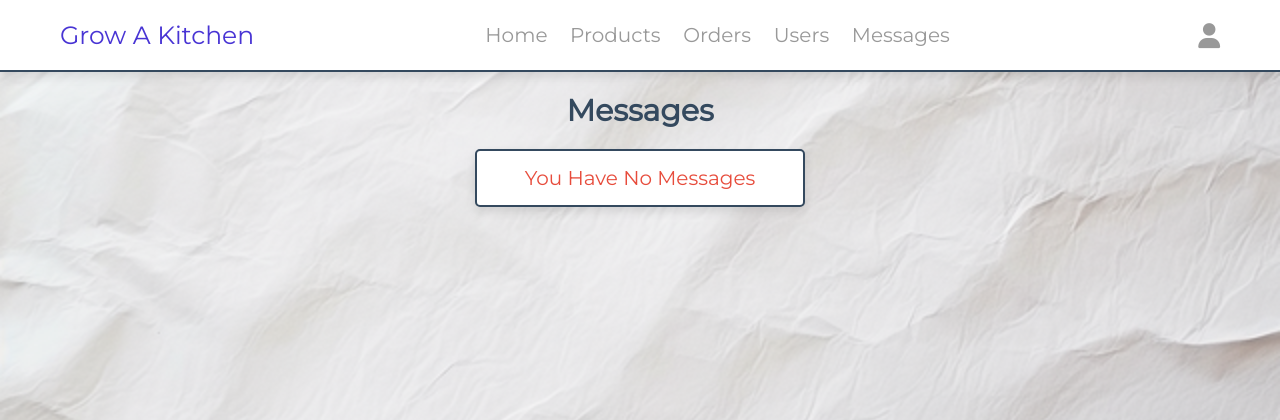
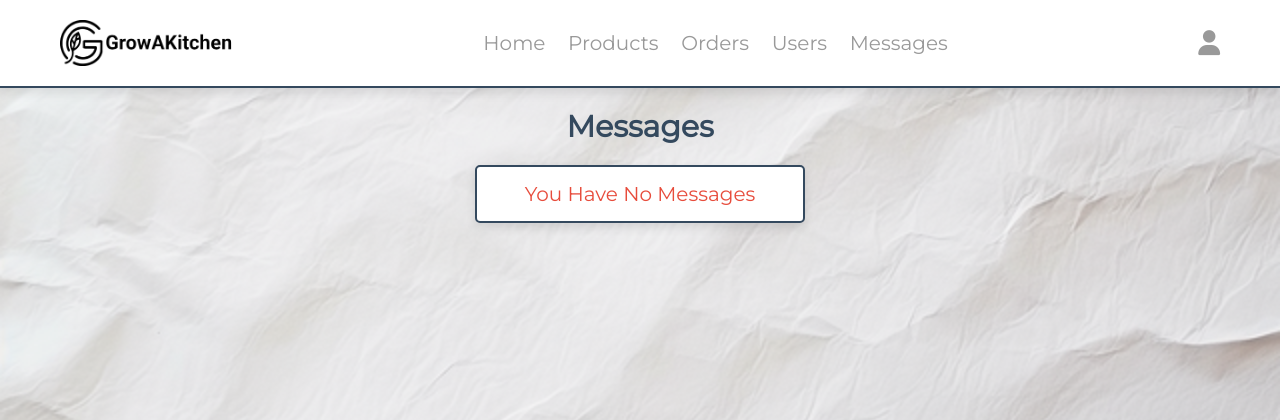
Before and after one commit to Azip8080/SIA_SYSTEM, a PHP site: page /admin/messages.php in a window 1280 px wide. Shown: the top 420 px of the page. Run offline with PHP 8.4, Linux system fonts and the light colour scheme; a user stored in the database is signed in; data comes from the database, SQL or seed files in the repository; data that the repository does not hold is empty; some libraries are stand-ins or nearby versions.

Commit message:
Logo header admin

```diff
--- a/components/admin_header.php
+++ b/components/admin_header.php
@@ -15,7 +15,8 @@ if(isset($message)){
 
    <section class="flex">
 
-      <a href="dashboard.php" class="logo"><span>Grow A Kitchen</span></a>
+      <img src="../images/GrowB.png"; alt="Logo" class="navbar-admin">
+
 
       <nav class="navbar">
          <a href="dashboard.php">Home</a>
--- a/css/adminstyle.css
+++ b/css/adminstyle.css
@@ -95,6 +95,13 @@ section{
 .flex-btn{
    display: flex;
    gap:1rem;
+}
+
+.navbar-admin{
+width : 180px;
+height: auto;
+margin-right: 10px;
+vertical-align: middle;
 }
 
 .message {
```
